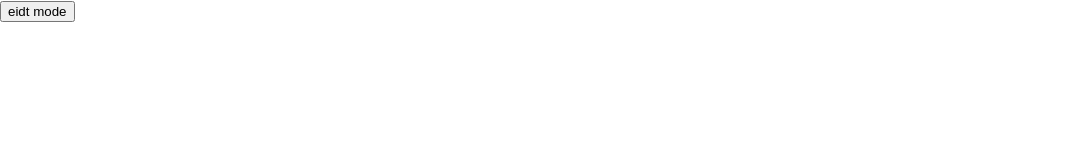
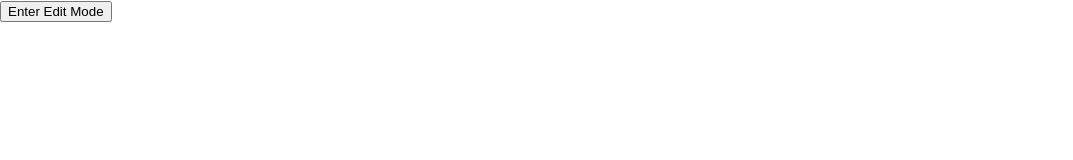
Before and after one commit to siri1515/HCI_Quiz_Card, a React (Create React App) app: page / in a window 1280 px wide. Both pictures are taken after a click on the element "Card Set 1". Shown: the top 160 px of the page, without its empty margins (0-1073 px from the left). Built offline with nearby package versions, Linux system fonts and the light colour scheme.

Commit message:
add edit mode button

```diff
--- a/src/Components/CardBlock.js
+++ b/src/Components/CardBlock.js
@@ -2,6 +2,8 @@ import { React, useState, useEffect } from "react";
 import './CardBlock.css';
 
 export default function CardBlock(props){
+
+    //quiz card block
     const [index, setIndex] = useState(0);
     const [prevDisabled, setPrevDisabled] = useState(false);
     const [nextDisabled, setNextDisabled] = useState(true);
@@ -40,12 +42,28 @@ export default function CardBlock(props){
         // eslint-disable-next-line react-hooks/exhaustive-deps
     }, [index]);
 
-    console.log(props.list);
+    //edit mode
+    const [editMode, setEditMode] = useState(false);
+    const [modeState, setModeState] = useState('Enter');
+
+    function editClickHandler(){
+
+        if(modeState === 'Enter')
+        {
+            setModeState('Quit');
+        }
+        else{
+            setModeState('Enter');
+        }
+
+        setEditMode(!editMode);
+    }
+
 
     if (props.list.length > 0){
         return(
             <div>
-                <button>eidt mode</button>
+                <button onClick={editClickHandler}>{modeState + ' Edit Mode'}</button>
                 <div className="list_block">
                     <div className="card" onClick={cardClickHandler}>
                         {side===true ? props.list[index].question : props.list[index].answer}
```
